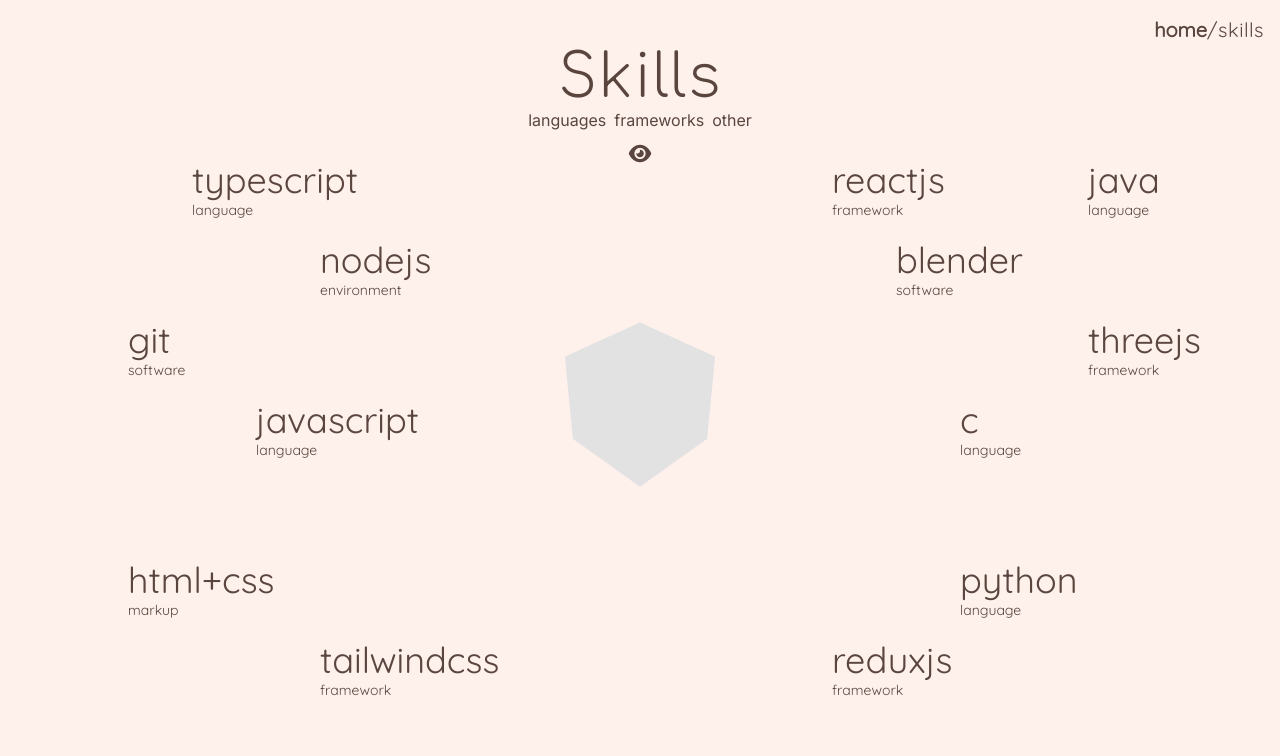
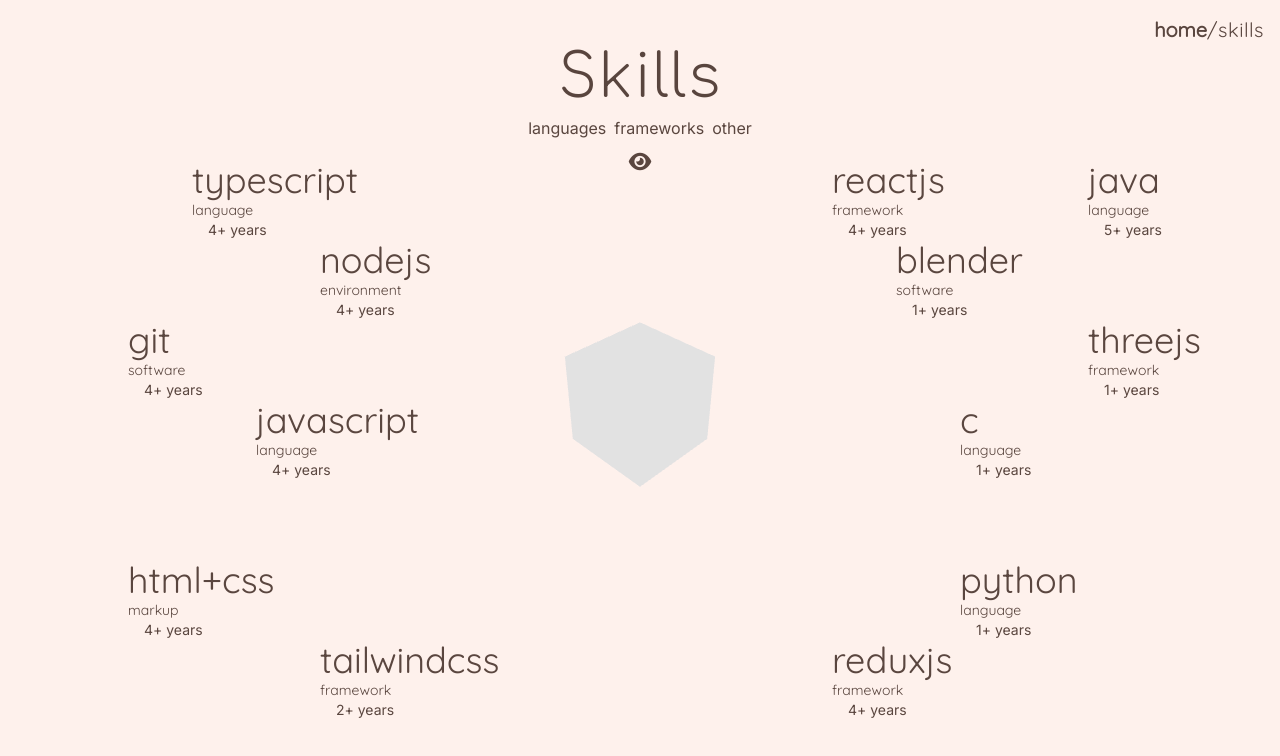
Before and after one commit to wayleem/wayleem.com, a React (Vite) app: page /skills in a window 1280 px wide. Shown: the top 756 px of the page. Built offline with nearby package versions, Linux system fonts and the light colour scheme.

Commit message:
add framer motion transitions

```diff
--- a/package.json
+++ b/package.json
@@ -18,6 +18,7 @@
     "@reduxjs/toolkit": "^1.9.5",
     "@types/three": "^0.155.0",
     "daisyui": "^3.5.1",
+    "framer-motion": "^10.16.0",
     "react": "^18.2.0",
     "react-dom": "^18.2.0",
     "react-redux": "^8.1.2",
--- a/src/layouts/Layout.tsx
+++ b/src/layouts/Layout.tsx
@@ -1,26 +1,44 @@
-import { Outlet, useLocation, NavLink } from 'react-router-dom'
+import { useLocation, NavLink, useOutlet } from 'react-router-dom'
+import { motion, AnimatePresence } from 'framer-motion'
 import CubeScene from './CubeScene'
 
 function Layout() {
   const location = useLocation()
+  const outlet = useOutlet()
 
   return (
     <>
+      {/* threejs canvas */}
       <div className="absolute top-0 left-0 w-full h-full z-10">
         <CubeScene />
       </div>
-      <div className="absolute left-0 top-0 w-full h-full z-20 pointer-events-none">
-        <Outlet />
+      {/* page content */}
+      <div className="absolute left-0 top-0 w-full h-full z-20 overflow-hidden select-none pointer-events-none">
+        <AnimatePresence mode="wait">
+          <motion.main key={location.pathname}>{outlet}</motion.main>
+        </AnimatePresence>
       </div>
-      <div className="flex flex-row absolute right-0 top-0 z-20 mt-4 mr-4">
-        <NavLink
-          className="font-subtitle text-xl text-base-content font-semibold hover:text-base-100 hover:underline underline-offset-2"
-          to="/"
+      {/* breadcrumb */}
+      <AnimatePresence mode="wait">
+        <motion.div
+          key={location.pathname}
+          className="flex flex-row absolute right-0 top-0 z-20 mt-4 mr-4 select-none"
+          initial={{ opacity: 0 }}
+          animate={{
+            opacity: 1,
+            transition: { duration: 0.4, ease: 'easeInOut' },
+          }}
+          exit={{ opacity: 0 }}
         >
-          home
-        </NavLink>
-        <h1 className="subtitle-text">{location.pathname}</h1>
-      </div>
+          <NavLink
+            className="font-subtitle text-xl text-base-content font-semibold hover:text-base-100 hover:underline underline-offset-2"
+            to="/"
+          >
+            home
+          </NavLink>
+          <span className="subtitle-text">{location.pathname}</span>
+        </motion.div>
+      </AnimatePresence>
     </>
   )
 }
--- /dev/null
+++ b/src/pages/Experience.tsx
@@ -0,0 +1,91 @@
+import { motion } from 'framer-motion'
+import popMP3 from '../assets/pop.mp3'
+
+interface XP {
+  xpKey: string
+  name: string
+  type: string
+  position: string
+}
+
+const experiences: XP[] = [
+  {
+    xpKey: 'virtual_tour',
+    name: 'Virtual Tour',
+    type: 'project',
+    position: 'right-[20%] top-[30%]',
+  },
+  {
+    xpKey: 'spot',
+    name: 'Spot',
+    type: 'project',
+    position: 'right-[15%] top-[70%]',
+  },
+  {
+    xpKey: 'ghost_hunter',
+    name: 'Ghost Hunter',
+    type: 'project',
+    position: 'right-[15%] top-[50%]',
+  },
+  {
+    xpKey: 'clinchoice',
+    name: 'ClinChoice',
+    type: 'work',
+    position: 'right-[25%] top-[20%]',
+  },
+]
+
+function Experience() {
+  function XPItem(props: XP) {
+    return (
+      <div className={`float-text-sm ${props.position}`}>
+        <svg className="animate-pulse absolute top-4 -left-4 w-2 h-2 rounded-full bg-base-content" />
+        <h2>{props.name}</h2>
+        <h3 className="ml-2 text-sm">{props.type}</h3>
+      </div>
+    )
+  }
+
+  return (
+    <div>
+      <motion.div
+        className="flex flex-col pointer-events-auto"
+        initial={{ translateY: -200 }}
+        animate={{
+          translateY: [-200, 20, 0],
+          transition: { duration: 0.5, times: [0, 0.8, 1], ease: 'easeInOut' },
+        }}
+        exit={{ translateY: -200, transition: { duration: 0.2 } }}
+      >
+        <h1
+          className="h1 mt-12 w-fit self-center cursor-pointer hover:text-base-100 transform transition-all hover:scale-125 active:animate-pop-in-out"
+          onClick={() => {
+            const pop = new Audio(popMP3)
+            pop.play()
+          }}
+        >
+          Experience
+        </h1>
+      </motion.div>
+
+      <motion.div
+        className="absolute left-0 top-0 w-screen h-screen"
+        initial={{ scale: 0 }}
+        animate={{ scale: [0, 1.05, 1], transition: { duration: 0.5 } }}
+        exit={{
+          scale: 0,
+          transition: { duration: 0.2, times: [0, 0.8, 1], ease: 'easeInOut' },
+        }}
+      >
+        <ul className="absolute w-full h-full">
+          {/* skill content */}
+          {experiences.map((xp) => (
+            <XPItem key={xp.xpKey} {...xp} />
+          ))}
+        </ul>
+      </motion.div>
+    </div>
+  )
+}
+
+export default Experience
--- a/src/pages/Projects.tsx
+++ /dev/null
@@ -1,5 +0,0 @@
-function Projects() {
-  return <div>Projects</div>
-}
-
-export default Projects
--- a/src/pages/Skills.tsx
+++ b/src/pages/Skills.tsx
@@ -1,4 +1,6 @@
 import { useState } from 'react'
+import { motion } from 'framer-motion'
+import popMP3 from '../assets/pop.mp3'
 
 type SkillKeys = (typeof SKILL_KEYS)[number]
 type CategoryKeys = 'languages' | 'frameworks' | 'other'
@@ -19,11 +21,14 @@
   'blender',
 ]
 
-export interface Skill {
+interface Skill {
   skillKey: SkillKeys
   name: string
   type: string
-  description: string
+  description: {
+    year: string
+    experience: string
+  }
   position: string
 }
 
@@ -33,44 +38,59 @@
       skillKey: 'typescript',
       name: 'typescript',
       type: 'language',
-      description: 'main choice of language',
+      description: { experience: 'main choice of language', year: '4+ years' },
       position: 'left-[15%] top-[20%]',
     },
     {
       skillKey: 'javascript',
       name: 'javascript',
       type: 'language',
-      description:
-        'proficient through typescript and experienced in associated frameworks',
+      description: {
+        year: '4+ years',
+        experience:
+          'proficient through typescript and experienced in associated frameworks',
+      },
       position: 'left-[20%] top-[50%]',
     },
     {
       skillKey: 'html_css',
       name: 'html+css',
       type: 'markup',
-      description: 'used in all my web projects',
+      description: {
+        year: '4+ years',
+        experience: 'used in all my web projects',
+      },
       position: 'left-[10%] top-[70%]',
     },
     {
       skillKey: 'java',
       name: 'java',
       type: 'language',
-      description:
-        'language used in data structures course and object-orientated programming courses',
+      description: {
+        year: '5+ years',
+        experience:
+          'language used in data structures course and object-orientated programming courses',
+      },
       position: 'right-[5%] top-[20%]',
     },
     {
       skillKey: 'c',
       name: 'c',
       type: 'language',
-      description: 'introductory to functional programming course',
+      description: {
+        year: '1+ years',
+        experience: 'introductory to functional programming course',
+      },
       position: 'right-[15%] top-[50%]',
     },
     {
       skillKey: 'python',
       name: 'python',
       type: 'language',
-      description: 'introductory language and used in course data assignments',
+      description: {
+        experience: 'introductory language and used in course data assignments',
+        year: '1+ years',
+      },
       position: 'right-[15%] top-[70%]',
     },
   ],
@@ -80,35 +100,50 @@
       skillKey: 'nodejs',
       name: 'nodejs',
       type: 'environment',
-      description: 'experience ranges through all my js/ts projects',
+      description: {
+        experience: 'experience ranges through all my js/ts projects',
+        year: '4+ years',
+      },
       position: 'left-[25%] top-[30%]',
     },
     {
       skillKey: 'reactjs',
       name: 'reactjs',
       type: 'framework',
-      description: 'used in all my web projects',
+      description: {
+        year: '4+ years',
+        experience: 'used in all my web projects',
+      },
       position: 'right-[25%] top-[20%]',
     },
     {
       skillKey: 'tailwindcss',
       name: 'tailwindcss',
       type: 'framework',
-      description: 'main choice of style customization',
+      description: {
+        year: '2+ years',
+        experience: 'main choice of style customization',
+      },
       position: 'left-[25%] top-[80%]',
     },
     {
       skillKey: 'threejs',
       name: 'threejs',
       type: 'framework',
-      description: 'beginner experience from building this website',
+      description: {
+        year: '1+ years',
+        experience: 'beginner experience from building this website',
+      },
       position: 'right-[5%] top-[40%]',
     },
     {
       skillKey: 'reduxjs',
       name: 'reduxjs',
       type: 'framework',
-      description: 'used in every react project for state management',
+      description: {
+        year: '4+ years',
+        experience: 'used in every react project for state management',
+      },
       position: 'right-[25%] top-[80%]',
     },
   ],
@@ -118,92 +153,89 @@
       skillKey: 'git',
       name: 'git',
       type: 'software',
-      description:
-        'experienced with collaborative and independent project version control',
+      description: {
+        year: '4+ years',
+        experience:
+          'experienced with collaborative and independent project version control',
+      },
       position: 'left-[10%] top-[40%]',
     },
     {
       skillKey: 'blender',
       name: 'blender',
       type: 'software',
-      description:
-        'experience from building various models for my game projects',
+      description: {
+        year: '1+ years',
+        experience:
+          'experience from building various models for my game projects',
+      },
       position: 'right-[20%] top-[30%]',
     },
   ],
 }
 
 function Skills() {
-  const [visibility, setVisibility] = useState<Record<SkillKeys, boolean>>(
-    Object.fromEntries(SKILL_KEYS.map((key) => [key, false])) as Record<
-      SkillKeys,
-      boolean
-    >
-  )
-
   const [selectedCategory, setSelectedCategory] = useState<
     CategoryKeys | 'all'
   >('all')
 
-  const toggleCategory = (category: CategoryKeys | 'all') =>
-    setSelectedCategory(category)
+  const [visibility, setVisibility] = useState(false)
 
-  const toggleVisibility = (key?: SkillKeys) => {
-    if (key) {
-      // Toggle individual visibility
-      setVisibility((prevVisibility) => ({
-        ...prevVisibility,
-        [key]: !prevVisibility[key],
-      }))
+  const toggleVisibility = () => setVisibility(!visibility)
+
+  const toggleCategory = (category: CategoryKeys | 'all') => {
+    if (category === selectedCategory) {
+      setSelectedCategory('all') // If the same category is selected again, set it to 'all'
     } else {
-      // Toggle all visibility
-      const targetState = !Object.values(visibility).every((v) => v)
-      setVisibility(
-        Object.fromEntries(SKILL_KEYS.map((k) => [k, targetState])) as Record<
-          SkillKeys,
-          boolean
-        >
-      )
+      setSelectedCategory(category)
     }
   }
 
   function SkillItem(props: Skill) {
     return (
       <li className={`float-text-sm ${props.position}`}>
-        <h2
-          className="w-fit cursor-pointer transform transition-all hover:scale-125"
-          onClick={() => toggleVisibility(props.skillKey)}
-        >
+        <h2 className="w-fit transform transition-all hover:scale-125">
           {props.name}
         </h2>
         <h3 className="text-sm">{props.type}</h3>
-        <h4
-          className={`ml-4 text-sm font-body ${
-            visibility[props.skillKey] ? 'animate-pop-out' : 'animate-pop-in'
-          }`}
-        >
-          {props.description}
-        </h4>
+        <p className="ml-4 text-sm font-body animate-pop-out">
+          {visibility ? props.description.experience : props.description.year}
+        </p>
       </li>
     )
   }
 
   return (
-    <div className="select-none relative">
+    <div>
       {/* top menu */}
-      <div className="flex flex-col pointer-events-auto">
+      <motion.div
+        className="flex flex-col pointer-events-auto"
+        initial={{ translateY: -200 }}
+        animate={{
+          translateY: [-200, 20, 0],
+          transition: { duration: 0.5, times: [0, 0.8, 1], ease: 'easeInOut' },
+        }}
+        exit={{ translateY: -200, transition: { duration: 0.2 } }}
+      >
         <h1
-          className="h1 mt-12 w-fit self-center cursor-pointer hover:text-base-100"
-          onClick={() => toggleCategory('all')}
+          className="h1 mt-12 w-fit self-center cursor-pointer hover:text-base-100 transform transition-all hover:scale-125 active:animate-pop-in-out"
+          onClick={() => {
+            const pop = new Audio(popMP3)
+            pop.play()
+          }}
         >
           Skills
         </h1>
         {/* languages, frameworks, other */}
-        <ul className="flex flex-row justify-center font-body space-x-2 decoration-2 underline-offset-2">
+        <ul className="flex flex-row mt-2 justify-center font-body space-x-2 decoration-2 underline-offset-2">
           {Object.keys(skillCategories).map((category) => (
             <li
               key={category}
-              className="cursor-pointer hover:underline hover:text-base-100"
+              className={`cursor-pointer hover:underline ${
+                category === selectedCategory
+                  ? 'font-semibold text-base-100'
+                  : 'hover:text-base-100 text-base-content'
+              }`}
               onClick={() => toggleCategory(category as CategoryKeys)}
             >
               {category}
@@ -212,12 +244,15 @@
         </ul>
         {/* eye */}
         <i
-          className="mt-2 fa-solid fa-eye w-fit text-xl self-center cursor-pointer hover:text-base-100 transform transition-transform hover:scale-125 "
-          onClick={() => toggleVisibility()}
+          className="mt-2 fa-solid fa-eye w-fit text-xl self-center cursor-pointer hover:text-base-100 transform transition-transform hover:scale-125"
+          onClick={toggleVisibility}
         />
-      </div>
+      </motion.div>
       {/* floating skill containers */}
-      <div className="absolute left-0 top-0 w-screen h-screen overflow-hidden">
+      <motion.div
+        className="absolute left-0 top-0 w-screen h-screen"
+        exit={{ scale: 0, transition: { duration: 0.2 } }}
+      >
         {Object.entries(skillCategories).map(([category, skills]) => (
           <ul
             key={category}
@@ -233,7 +268,7 @@
             ))}
           </ul>
         ))}
-      </div>
+      </motion.div>
     </div>
   )
 }
```
Also changed, not shown: src/pages/About.tsx (+63 -15 lines), src/pages/Contact.tsx (+26 -1 lines), src/pages/Home.tsx (+80 -4 lines), 1 other file (tests, documents, lock files or other folders).
